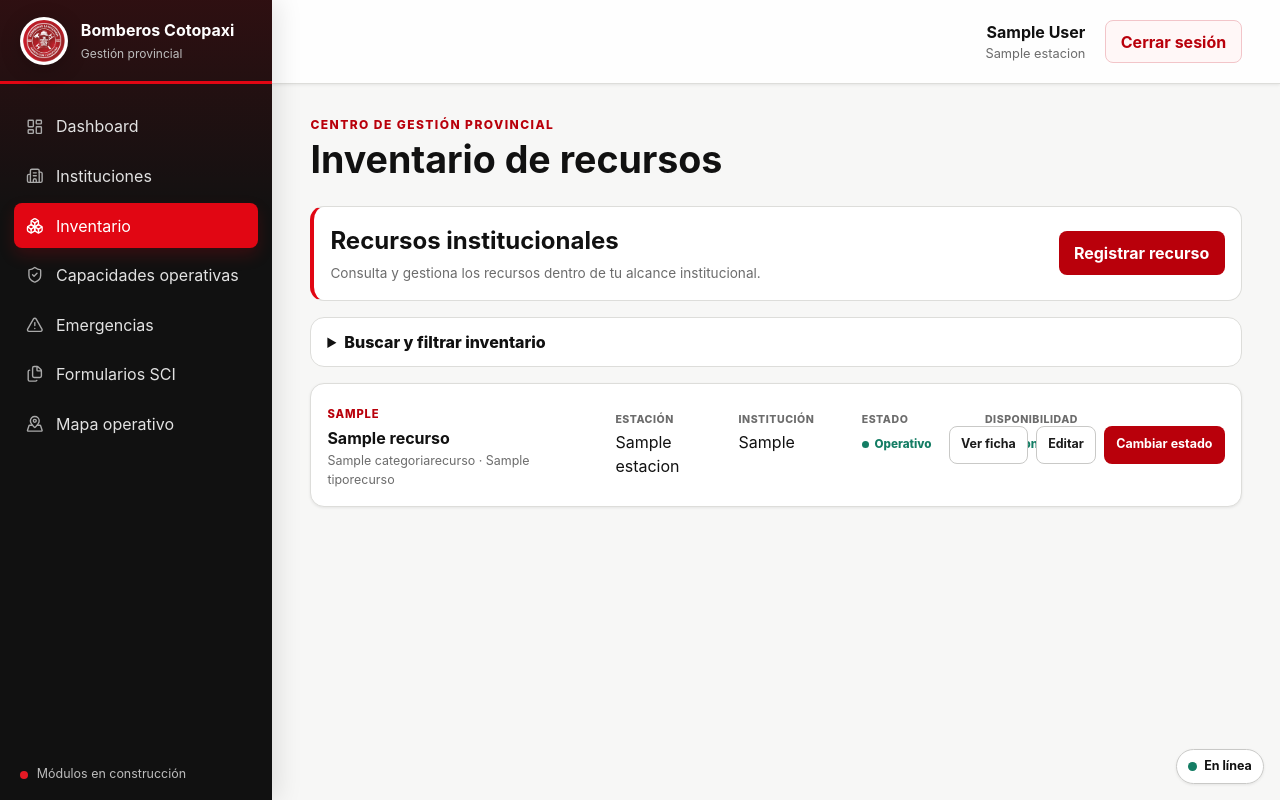
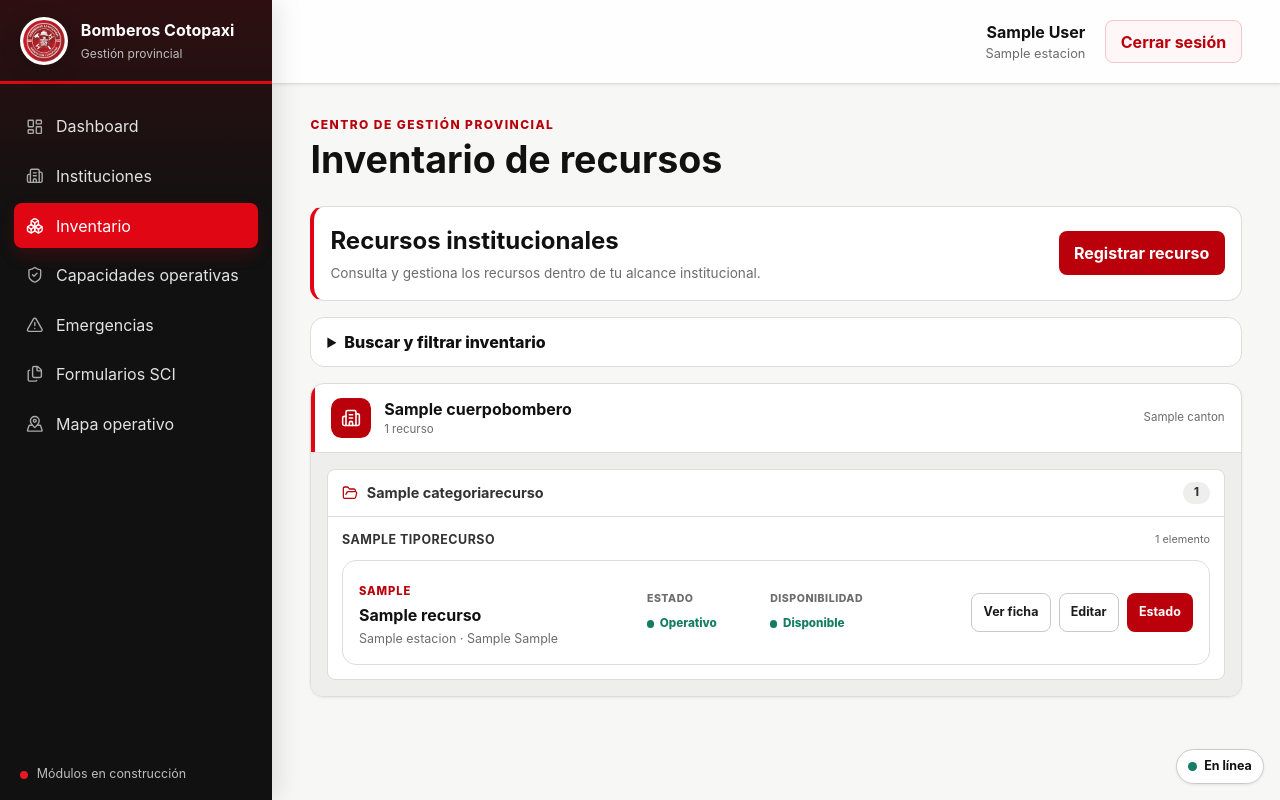
Before and after one commit to Adrian2004-jamv/Bomberos, a Django app: page /inventario/ in a window 1280 px wide. Run offline with Django 5.2, Linux system fonts and the light colour scheme; a user stored in the database is signed in; tables that the repository leaves empty hold one stand-in row (values such as "Sample post"); parts of the project's set-up code (start-up, migrations or seed data) failed here and were passed over.

Commit message:
feat: agrupar inventario por institucion y tipo

```diff
--- a/inventario/views.py
+++ b/inventario/views.py
@@ -71,8 +71,14 @@ def lista(request):
     if activo in {"true", "false"}:
         recursos = recursos.filter(activo=activo == "true")
 
-    recursos = recursos.order_by("codigo_interno", "pk").distinct()
-    pagina = Paginator(recursos, 12).get_page(request.GET.get("pagina"))
+    recursos = recursos.order_by(
+        "estacion__cuerpo_bomberos__nombre",
+        "tipo__categoria__nombre",
+        "tipo__nombre",
+        "codigo_interno",
+        "pk",
+    ).distinct()
+    pagina = Paginator(recursos, 24).get_page(request.GET.get("pagina"))
     parametros = request.GET.copy()
     parametros.pop("pagina", None)
 
--- a/static/inventario/css/inventario.css
+++ b/static/inventario/css/inventario.css
@@ -110,6 +110,27 @@
 
 .resource-list,
 .history-list { display: grid; gap: 0.85rem; }
+.inventory-groups { display: grid; gap: 1rem; }
+.inventory-institution { overflow: hidden; border: 1px solid var(--color-slate-200); border-radius: var(--radius-md); background: var(--color-white); box-shadow: var(--shadow-sm); }
+.inventory-institution > summary { display: grid; grid-template-columns: auto minmax(0,1fr) auto; align-items: center; gap: .8rem; min-height: 4.25rem; padding: .8rem 1rem; border-left: .3rem solid var(--color-red-600); cursor: pointer; list-style: none; }
+.inventory-institution > summary::-webkit-details-marker { display: none; }
+.institution-icon { display: grid; width: 2.5rem; height: 2.5rem; place-items: center; border-radius: .65rem; color: var(--color-white); background: var(--color-red-700); }
+.institution-icon svg { width: 1.25rem; height: 1.25rem; }
+.inventory-institution summary strong, .inventory-institution summary small { display: block; }
+.inventory-institution summary strong { color: var(--color-navy-950); }
+.inventory-institution summary small, .institution-canton { color: var(--color-slate-500); font-size: .72rem; }
+.inventory-institution__body { display: grid; gap: 1rem; padding: 1rem; border-top: 1px solid var(--color-slate-200); background: var(--color-slate-100); }
+.inventory-category { overflow: hidden; border: 1px solid var(--color-slate-200); border-radius: var(--radius-sm); background: var(--color-white); }
+.inventory-category > header { display: flex; align-items: center; gap: .55rem; padding: .7rem .85rem; border-bottom: 1px solid var(--color-slate-200); }
+.inventory-category > header svg { width: 1rem; color: var(--color-red-700); }
+.inventory-category > header h2 { flex: 1; margin: 0; font-size: .9rem; }
+.inventory-category > header > span:last-child { min-width: 1.7rem; padding: .18rem .45rem; border-radius: 999px; background: var(--color-slate-100); text-align: center; font-size: .7rem; font-weight: 800; }
+.inventory-type { padding: .85rem; }
+.inventory-type + .inventory-type { border-top: 1px solid var(--color-slate-200); }
+.inventory-type__heading { display: flex; justify-content: space-between; gap: .7rem; margin-bottom: .65rem; }
+.inventory-type__heading h3 { margin: 0; font-size: .78rem; text-transform: uppercase; letter-spacing: .04em; }
+.inventory-type__heading span { color: var(--color-slate-500); font-size: .68rem; }
+.inventory-type .resource-card { box-shadow: none; }
 
 .resource-card,
 .resource-detail,
@@ -258,6 +279,8 @@ textarea.form-control { resize: vertical; }
 }
 
 @media (max-width: 35.99rem) {
+    .inventory-institution > summary { grid-template-columns: auto minmax(0,1fr); }
+    .institution-canton { display: none; }
     .inventory-toolbar .inventory-action,
     .inventory-page-actions .inventory-action,
     .inventory-form-actions .inventory-action,
--- a/templates/inventario/_resultados.html
+++ b/templates/inventario/_resultados.html
@@ -1,10 +1,36 @@
 {% if recursos %}
-<div class="resource-list" role="list" aria-live="polite">
-{% for recurso in recursos %}<article class="resource-card" role="listitem">
-    <div class="resource-card__identity"><span>{{ recurso.codigo_interno }}</span><h2>{{ recurso.nombre }}</h2><p>{{ recurso.tipo.categoria.nombre }} · {{ recurso.tipo.nombre }}</p></div>
-    <dl class="resource-card__data"><div><dt>Estación</dt><dd>{{ recurso.estacion.nombre }}</dd></div><div><dt>Institución</dt><dd>{{ recurso.estacion.cuerpo_bomberos.sigla }}</dd></div><div><dt>Estado</dt><dd><span class="resource-status resource-status--{{ recurso.estado_operativo }}">{{ recurso.get_estado_operativo_display }}</span></dd></div><div><dt>Disponibilidad</dt><dd><span class="resource-status resource-status--{{ recurso.disponibilidad }}">{{ recurso.get_disponibilidad_display }}</span></dd></div></dl>
-    <div class="resource-card__actions"><a class="inventory-action inventory-action--secondary" href="{% url 'inventario:detalle' recurso.pk %}">Ver ficha</a>{% if puede_gestionar %}<a class="inventory-action inventory-action--secondary" href="{% url 'inventario:editar' recurso.pk %}">Editar</a><a class="inventory-action inventory-action--primary" href="{% url 'inventario:cambiar_estado' recurso.pk %}">Cambiar estado</a>{% endif %}</div>
-</article>{% endfor %}
+{% regroup recursos by estacion.cuerpo_bomberos as instituciones_agrupadas %}
+<div class="inventory-groups" aria-live="polite">
+{% for institucion in instituciones_agrupadas %}
+<details class="inventory-institution" open>
+    <summary>
+        <span class="institution-icon" aria-hidden="true"><i data-lucide="building-2"></i></span>
+        <span><strong>{{ institucion.grouper.nombre }}</strong><small>{{ institucion.list|length }} recurso{{ institucion.list|length|pluralize }}</small></span>
+        <span class="institution-canton">{{ institucion.grouper.canton.nombre }}</span>
+    </summary>
+    <div class="inventory-institution__body">
+    {% regroup institucion.list by tipo.categoria as categorias_agrupadas %}
+    {% for categoria in categorias_agrupadas %}
+        <section class="inventory-category" aria-labelledby="categoria-{{ institucion.grouper.pk }}-{{ categoria.grouper.pk }}">
+            <header><span data-lucide="folder-open" aria-hidden="true"></span><h2 id="categoria-{{ institucion.grouper.pk }}-{{ categoria.grouper.pk }}">{{ categoria.grouper.nombre }}</h2><span>{{ categoria.list|length }}</span></header>
+            {% regroup categoria.list by tipo as tipos_agrupados %}
+            {% for tipo in tipos_agrupados %}
+            <div class="inventory-type">
+                <div class="inventory-type__heading"><h3>{{ tipo.grouper.nombre }}</h3><span>{{ tipo.list|length }} elemento{{ tipo.list|length|pluralize }}</span></div>
+                <div class="resource-list" role="list">
+                {% for recurso in tipo.list %}<article class="resource-card" role="listitem">
+                    <div class="resource-card__identity"><span>{{ recurso.codigo_interno }}</span><h2>{{ recurso.nombre }}</h2><p>{{ recurso.estacion.nombre }}{% if recurso.marca %} · {{ recurso.marca }}{% endif %}{% if recurso.modelo %} {{ recurso.modelo }}{% endif %}</p></div>
+                    <dl class="resource-card__data"><div><dt>Estado</dt><dd><span class="resource-status resource-status--{{ recurso.estado_operativo }}">{{ recurso.get_estado_operativo_display }}</span></dd></div><div><dt>Disponibilidad</dt><dd><span class="resource-status resource-status--{{ recurso.disponibilidad }}">{{ recurso.get_disponibilidad_display }}</span></dd></div></dl>
+                    <div class="resource-card__actions"><a class="inventory-action inventory-action--secondary" href="{% url 'inventario:detalle' recurso.pk %}">Ver ficha</a>{% if puede_gestionar %}<a class="inventory-action inventory-action--secondary" href="{% url 'inventario:editar' recurso.pk %}">Editar</a><a class="inventory-action inventory-action--primary" href="{% url 'inventario:cambiar_estado' recurso.pk %}">Estado</a>{% endif %}</div>
+                </article>{% endfor %}
+                </div>
+            </div>
+            {% endfor %}
+        </section>
+    {% endfor %}
+    </div>
+</details>
+{% endfor %}
 </div>
 {% if pagina.paginator.num_pages > 1 %}<nav class="inventory-pagination" aria-label="Paginación de recursos">{% if pagina.has_previous %}<a href="?{% if querystring %}{{ querystring }}&amp;{% endif %}pagina={{ pagina.previous_page_number }}" hx-get="?{% if querystring %}{{ querystring }}&amp;{% endif %}pagina={{ pagina.previous_page_number }}" hx-target="#inventory-results" hx-push-url="true">Anterior</a>{% endif %}<span aria-current="page">Página {{ pagina.number }} de {{ pagina.paginator.num_pages }}</span>{% if pagina.has_next %}<a href="?{% if querystring %}{{ querystring }}&amp;{% endif %}pagina={{ pagina.next_page_number }}" hx-get="?{% if querystring %}{{ querystring }}&amp;{% endif %}pagina={{ pagina.next_page_number }}" hx-target="#inventory-results" hx-push-url="true">Siguiente</a>{% endif %}</nav>{% endif %}
 {% else %}<div class="inventory-empty"><h2>No se encontraron recursos</h2><p>Revisa los filtros o registra el primer recurso si tienes autorización.</p></div>{% endif %}
```
Also changed, not shown: inventario/tests.py (+15 -1 lines).
